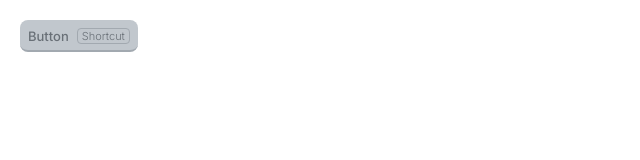
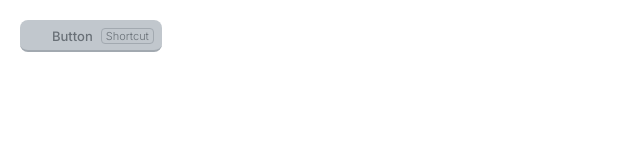
Before and after one commit to kdubrovsky/kanban-app, a React (Vite) app: page / in a window 1280 px wide. Shown: the top 160 px of the page, without its empty margins (0-640 px from the left). Built offline with nearby package versions, Linux system fonts and the light colour scheme.

Commit message:
Add svg icons to Buttons component

```diff
--- a/src/App.jsx
+++ b/src/App.jsx
@@ -13,6 +13,7 @@ function App() {
                 priority='secondary'
                 size='standard'
                 shortcut='Shortcut'
+                icon='search'
                 onClick={dummyHandler}
                 title='Button'
                 disabled={true}
--- a/src/components/ui/Button/Button.jsx
+++ b/src/components/ui/Button/Button.jsx
@@ -1,3 +1,5 @@
+import Icon from '../Icon/Icon';
+
 import css from './Button.module.scss';
 import classnames from 'classnames';
 
@@ -26,6 +28,7 @@ function Button({
             onClick={onClick}
             disabled={(style === 'main') && disabled}
         >
+            {icon && <Icon name={icon} />}
             {style != 'round' && title}
             {shortcutJSX}
         </button>
```
